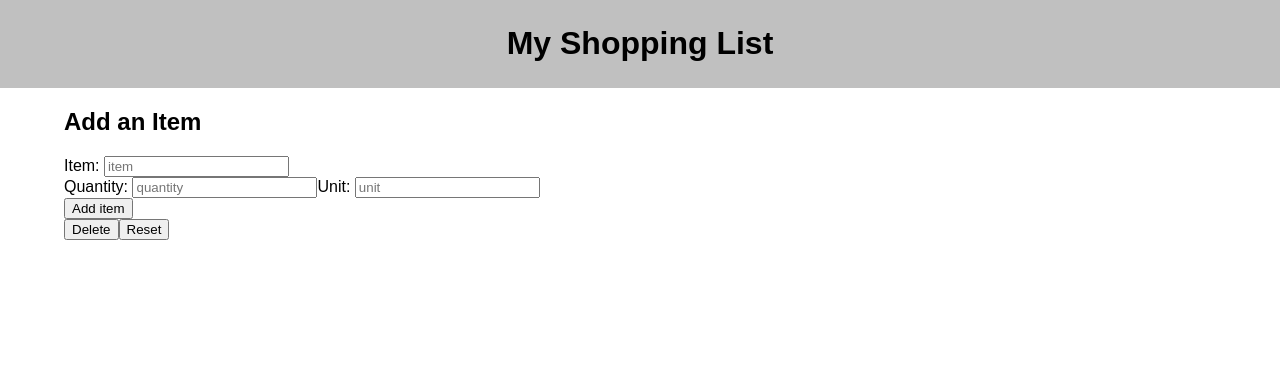
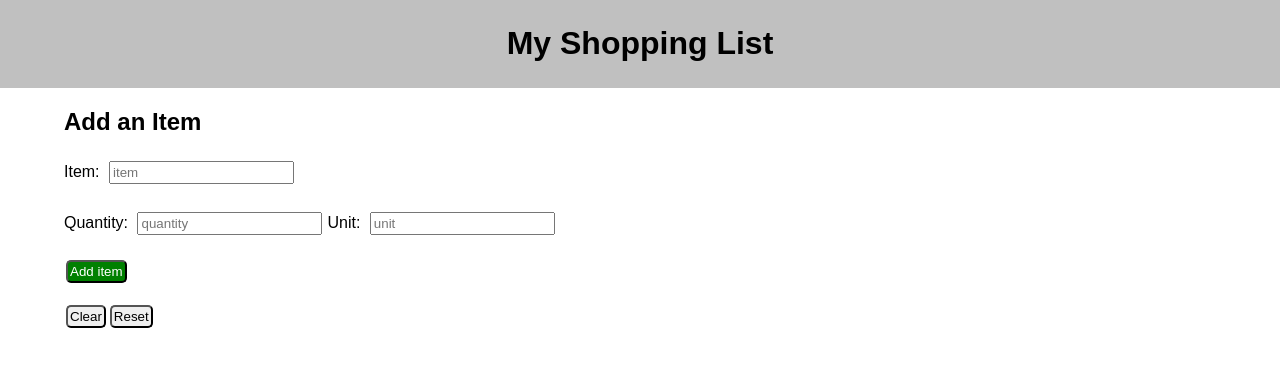
Before and after one commit to msharp94/POD1-React-Shopping-List, a React (Create React App) app: page / in a window 1280 px wide. Shown: the top 366 px of the page. Built offline with nearby package versions, Linux system fonts and the light colour scheme; no server answers.

Commit message:
added css

```diff
--- a/src/components/App/App.jsx
+++ b/src/components/App/App.jsx
@@ -112,7 +112,9 @@ function deleteList() {
             <Header />
             <main>
                 <ItemForm addNewItem={addNewItem}/>
+                <br/>
                 <DeleteOrClear resetItems={resetItems}  deleteList={deleteList}/>
+                <br />
                 <DisplayShoppingList shoppingList={shoppingList} purchaseItem={purchaseItem} deleteItem={deleteItem} />
             </main>
         </div>
--- a/src/components/DeleteClear/deleteClear.js
+++ b/src/components/DeleteClear/deleteClear.js
@@ -1,10 +1,8 @@
-import PropTypes from 'prop-types';
-
 function DeleteOrClear({ clear, ...props}) {
 
     return (
         <>
-           <button onClick= {(event) => props.deleteList()}>Delete</button>
+           <button onClick= {(event) => props.deleteList()}>Clear</button>
 
            <button onClick= {(event) => props.resetItems()}>Reset</button>
 
--- /dev/null
+++ b/src/components/DisplayShoppingList/DisplayShoppingList.css
@@ -0,0 +1,32 @@
+.displayBox {
+    text-align: center;
+    width: 20%;
+    height: 10%;
+    margin: 5px;
+    padding: 5px;
+    border: 1px solid black;
+    border-radius: 5px;
+    display: inline-block;
+    background-color: lightblue;
+}
+
+button {
+    margin: 2px;
+    padding: 2px;
+    border-radius: 5px;
+}
+
+.delete {
+    color: white;
+    background-color: red;
+}
+
+.purchase {
+    color: white;
+    background-color: green;
+}
+
+.purchased {
+    font-weight: bold;
+    color: green;
+}
--- a/src/components/DisplayShoppingList/DisplayShoppingList.jsx
+++ b/src/components/DisplayShoppingList/DisplayShoppingList.jsx
@@ -1,13 +1,15 @@
+import './DisplayShoppingList.css'
+
 function DisplayShoppingList(props){
     let shoppingList = props.shoppingList;
 
     function isPurchased(item){
         if (item.purchase_status === false) {
-            return (<><button onClick={(event) => props.purchaseItem(item.id)}>Purchase</button>
-                    <button onClick={(event) => props.deleteItem(item.id)}>Delete</button></>);
+            return (<><button className='purchase' onClick={(event) => props.purchaseItem(item.id)}>Purchase</button>
+                    <button className='delete' onClick={(event) => props.deleteItem(item.id)}>Delete</button></>);
         }
         else {
-            return (<p>PURCHASED</p>);
+            return (<p className='purchased'>PURCHASED</p>);
         }
     }
 
@@ -15,7 +17,7 @@ function DisplayShoppingList(props){
     return (
         <>
             {shoppingList.map(item => (
-                <div key={item.id}>
+                <div className='displayBox' key={item.id}>
                     <p>{item.name}</p>
                     <p>{item.quantity} {item.unit}</p>
                     {isPurchased(item)}
--- /dev/null
+++ b/src/components/ItemForm/ItemForm.css
@@ -0,0 +1,13 @@
+input {
+    margin: 5px;
+    padding: 2px;
+}
+
+.line-one {
+    width: 100%;
+}
+
+.add-item {
+    color: white;
+    background-color: green;
+}
--- a/src/components/ItemForm/ItemForm.jsx
+++ b/src/components/ItemForm/ItemForm.jsx
@@ -1,7 +1,7 @@
 import { useState } from 'react';
+import './ItemForm.css';
 
 function ItemForm(props) {
-
   const [itemName, setItemName] = useState('');
   const [quantity, setQuantity] = useState('');
   const [unit, setUnit] = useState('');
@@ -30,6 +30,7 @@ function ItemForm(props) {
     <div className='input-form'>
       <h2>Add an Item</h2>
       <form onSubmit={onSubmit}>
+        <div className='line-one'>
           <label htmlFor='item'>Item: </label>
           <input
             id='item'
@@ -38,8 +39,10 @@ function ItemForm(props) {
             onChange={(event) => setItemName(event.target.value)}
             required
           />
+        </div>
+
         <br />
-
+        <div className='line-two'>
           <label htmlFor='quantity'>Quantity: </label>
           <input
             id='quantity'
@@ -55,8 +58,9 @@ function ItemForm(props) {
             value={unit}
             onChange={(event) => setUnit(event.target.value)}
           />
+        </div>
         <br />
-        <button>Add item</button>
+        <button className='add-item' >Add item</button>
       </form>
     </div>
   );
```
Lines whose indentation alone changed are shown as unchanged.
